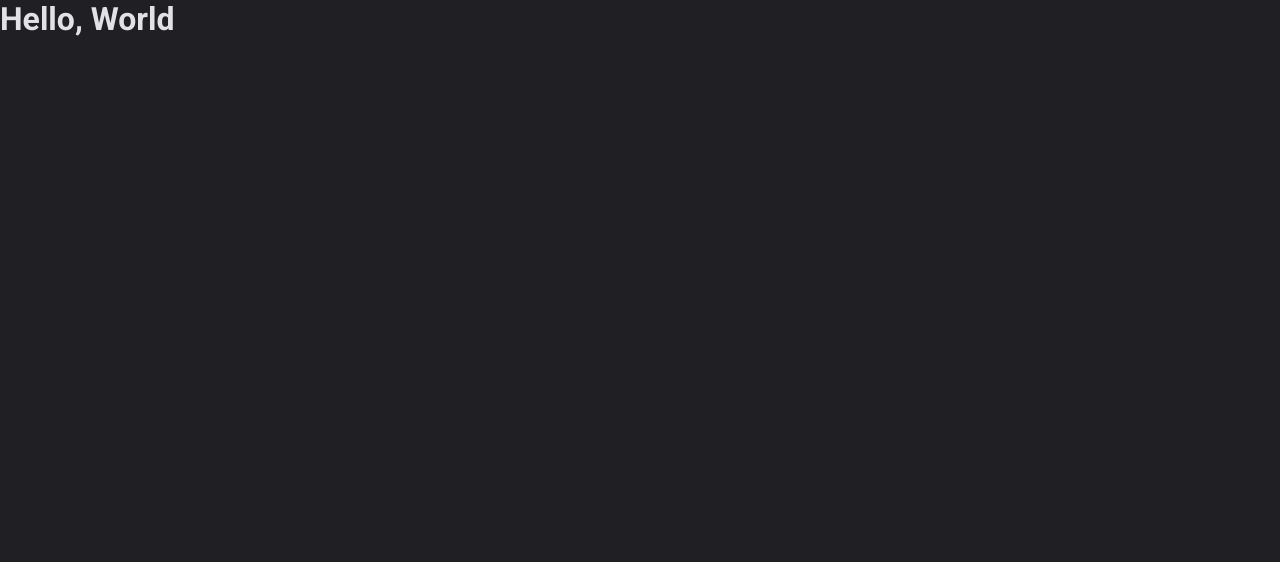
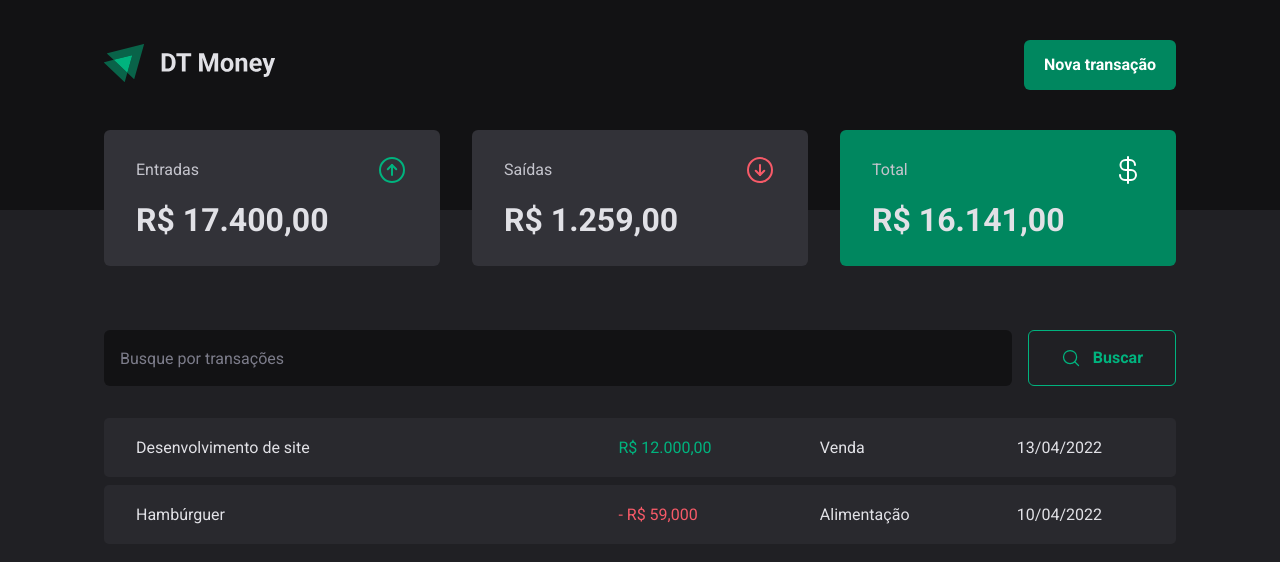
Before and after one commit to trybrito/dt-money, a React (Vite) app: page / in a window 1280 px wide. Shown: the top 562 px of the page. Built offline with nearby package versions, Linux system fonts and the light colour scheme.

Commit message:
styles: transactions page

```diff
--- a/package.json
+++ b/package.json
@@ -9,14 +9,16 @@
     "preview": "vite preview"
   },
   "dependencies": {
-    "@types/styled-components": "^5.1.34",
+    "phosphor-react": "^1.4.1",
     "react": "^18.3.1",
     "react-dom": "^18.3.1",
+    "react-router-dom": "^7.1.3",
     "styled-components": "^6.1.14"
   },
   "devDependencies": {
     "@types/react": "^18.3.18",
     "@types/react-dom": "^18.3.5",
+    "@types/styled-components": "^5.1.34",
     "@vitejs/plugin-react": "^4.3.4",
     "globals": "^15.14.0",
     "typescript": "~5.6.2",
--- a/src/App.tsx
+++ b/src/App.tsx
@@ -1,11 +1,15 @@
+import { BrowserRouter } from 'react-router-dom';
 import { ThemeProvider } from 'styled-components';
 import { defaultTheme } from './styles/themes/default.ts';
 import { GlobalStyle } from './styles/global.ts';
+import { Router } from './Router.tsx';
 
 export function App() {
   return (
     <ThemeProvider theme={defaultTheme}>
-      <h1>Hello, World</h1>
+      <BrowserRouter>
+        <Router />
+      </BrowserRouter>
 
       <GlobalStyle />
     </ThemeProvider>
--- /dev/null
+++ b/src/Router.tsx
@@ -0,0 +1,10 @@
+import { Routes, Route } from 'react-router-dom';
+import { Transactions } from './pages/Transactions';
+
+export function Router() {
+  return (
+    <Routes>
+      <Route path="" element={<Transactions />} />
+    </Routes>
+  );
+}
--- /dev/null
+++ b/src/components/Header/index.tsx
@@ -0,0 +1,18 @@
+import { HeaderContainer, HeaderContent, NewTransactionButton } from './styles';
+import dtMoneyLogo from '../../assets/logo.svg';
+import { NavLink } from 'react-router-dom';
+
+export function Header() {
+  return (
+    <HeaderContainer>
+      <HeaderContent>
+        <NavLink to="/">
+          <img src={dtMoneyLogo} alt="" />
+        </NavLink>
+        <NewTransactionButton type="button">
+          Nova transação
+        </NewTransactionButton>
+      </HeaderContent>
+    </HeaderContainer>
+  );
+}
--- /dev/null
+++ b/src/components/Header/styles.ts
@@ -0,0 +1,35 @@
+import styled from 'styled-components';
+
+export const HeaderContainer = styled.header`
+  background-color: ${(props) => props.theme['gray-900']};
+  padding: 2.5rem 0 7.5rem;
+`;
+
+export const HeaderContent = styled.div`
+  width: 100%;
+  max-width: 1120px;
+  margin: 0 auto;
+  padding: 0 1.5rem;
+
+  display: flex;
+  justify-content: space-between;
+  align-items: center;
+
+  & > img {
+    cursor: pointer;
+  }
+`;
+
+export const NewTransactionButton = styled.button`
+  padding: 0.75rem 1.25rem;
+  font-weight: bold;
+  line-height: 1.6;
+  color: ${(props) => props.theme.white};
+  background-color: ${(props) => props.theme['green-500']};
+  border-radius: 6px;
+  transition: background-color 200ms;
+
+  &:hover {
+    background-color: ${(props) => props.theme['green-300']};
+  }
+`;
--- /dev/null
+++ b/src/components/SearchForm/index.tsx
@@ -0,0 +1,14 @@
+import { MagnifyingGlass } from 'phosphor-react';
+import { SearchFormContainer } from './styles';
+
+export function SearchForm() {
+  return (
+    <SearchFormContainer>
+      <input type="text" placeholder="Busque por transações" />
+      <button type="button">
+        <MagnifyingGlass size={20} />
+        Buscar
+      </button>
+    </SearchFormContainer>
+  );
+}
--- /dev/null
+++ b/src/components/SearchForm/styles.ts
@@ -0,0 +1,41 @@
+import styled from 'styled-components';
+
+export const SearchFormContainer = styled.form`
+  display: flex;
+  gap: 1rem;
+
+  input {
+    flex: 1;
+    padding: 1rem;
+    background-color: ${(props) => props.theme['gray-900']};
+    color: ${(props) => props.theme['gray-300']};
+    border-radius: 6px;
+
+    &::placeholder {
+      color: ${(props) => props.theme['gray-500']};
+    }
+  }
+
+  button {
+    display: flex;
+    align-items: center;
+    gap: 0.75rem;
+    padding: 0.875rem 2rem;
+
+    font-weight: bold;
+    line-height: 1.6;
+    color: ${(props) => props.theme['green-300']};
+    background-color: transparent;
+
+    border: 1px solid ${(props) => props.theme['green-300']};
+    border-radius: 6px;
+    transition: background-color 200ms, border-color 200ms, color 200ms;
+
+    &:hover {
+      background-color: ${(props) => props.theme['green-500']};
+      border-color: ${(props) => props.theme['green-500']};
+
+      color: ${(props) => props.theme.white};
+    }
+  }
+`;
--- /dev/null
+++ b/src/components/Summary/index.tsx
@@ -0,0 +1,30 @@
+import { ArrowCircleDown, ArrowCircleUp, CurrencyDollar } from 'phosphor-react';
+import { SummaryCard, SummaryContainer } from './styles';
+
+export function Summary() {
+  return (
+    <SummaryContainer>
+      <SummaryCard>
+        <header>
+          <span>Entradas</span>
+          <ArrowCircleUp size={32} />
+        </header>
+        <strong>R$ 17.400,00</strong>
+      </SummaryCard>
+      <SummaryCard>
+        <header>
+          <span>Saídas</span>
+          <ArrowCircleDown size={32} />
+        </header>
+        <strong>R$ 1.259,00</strong>
+      </SummaryCard>
+      <SummaryCard variant="green">
+        <header>
+          <span>Total</span>
+          <CurrencyDollar size={32} />
+        </header>
+        <strong>R$ 16.141,00</strong>
+      </SummaryCard>
+    </SummaryContainer>
+  );
+}
--- /dev/null
+++ b/src/components/Summary/styles.ts
@@ -0,0 +1,62 @@
+import styled, { css } from 'styled-components';
+
+export const SummaryContainer = styled.section`
+  width: 100%;
+  max-width: 1120px;
+  margin: 0 auto;
+  padding: 0 1.5rem;
+
+  display: grid;
+  grid-template-columns: repeat(3, 1fr);
+  gap: 2rem;
+  margin-top: -5rem;
+`;
+
+interface SummaryCardProps {
+  variant?: 'green';
+}
+
+export const SummaryCard = styled.div<SummaryCardProps>`
+  background-color: ${(props) => props.theme['gray-600']};
+
+  ${(props) =>
+    props.variant === 'green' &&
+    css`
+      background-color: ${props.theme['green-500']};
+    `}
+
+  padding: 1.5rem 2rem;
+  border-radius: 6px;
+
+  &:nth-child(1) header > svg {
+    color: ${(props) => props.theme['green-300']};
+  }
+
+  &:nth-child(2) header > svg {
+    color: ${(props) => props.theme['red-300']};
+  }
+
+  &:nth-child(3) header > svg {
+    color: ${(props) => props.theme.white};
+  }
+
+  header {
+    display: flex;
+    align-items: center;
+    justify-content: space-between;
+    color: ${(props) => props.theme['gray-300']};
+
+    span {
+      line-height: 1.6;
+    }
+  }
+
+  strong {
+    display: block;
+    margin-top: 0.75rem;
+
+    font-size: 2rem;
+    line-height: 1.4;
+    font-weight: bold;
+  }
+`;
--- /dev/null
+++ b/src/pages/Transactions/index.tsx
@@ -0,0 +1,41 @@
+import { Header } from '../../components/Header';
+import { SearchForm } from '../../components/SearchForm';
+import { Summary } from '../../components/Summary';
+import {
+  PriceHighlight,
+  TransactionsContainer,
+  TransactionsTable,
+} from './styles';
+
+export function Transactions() {
+  return (
+    <div>
+      <Header />
+      <Summary />
+
+      <TransactionsContainer>
+        <SearchForm />
+        <TransactionsTable>
+          <tbody>
+            <tr>
+              <td>Desenvolvimento de site</td>
+              <td>
+                <PriceHighlight variant="income">R$ 12.000,00</PriceHighlight>
+              </td>
+              <td>Venda</td>
+              <td>13/04/2022</td>
+            </tr>
+            <tr>
+              <td>Hambúrguer</td>
+              <td>
+                <PriceHighlight variant="outcome">- R$ 59,000</PriceHighlight>
+              </td>
+              <td>Alimentação</td>
+              <td>10/04/2022</td>
+            </tr>
+          </tbody>
+        </TransactionsTable>
+      </TransactionsContainer>
+    </div>
+  );
+}
--- /dev/null
+++ b/src/pages/Transactions/styles.ts
@@ -0,0 +1,43 @@
+import styled from 'styled-components';
+
+export const TransactionsContainer = styled.main`
+  width: 100%;
+  max-width: 1120px;
+  margin: 4rem auto 0;
+  padding: 0 1.5rem;
+`;
+
+export const TransactionsTable = styled.table`
+  width: 100%;
+  border-collapse: separate;
+  border-spacing: 0 0.5rem;
+  margin-top: 1.5rem;
+
+  td {
+    padding: 1.25rem 2rem;
+    background-color: ${(props) => props.theme['gray-700']};
+    line-hight: 1.6;
+
+    &:first-child {
+      width: 45%;
+      border-top-left-radius: 5px;
+      border-bottom-left-radius: 5px;
+    }
+
+    &:last-child {
+      border-top-right-radius: 5px;
+      border-bottom-right-radius: 5px;
+    }
+  }
+`;
+
+interface PriceHighlightProps {
+  variant: 'income' | 'outcome';
+}
+
+export const PriceHighlight = styled.span<PriceHighlightProps>`
+  color: ${(props) =>
+    props.variant === 'income'
+      ? props.theme['green-300']
+      : props.theme['red-300']};
+`;
--- a/src/styles/global.ts
+++ b/src/styles/global.ts
@@ -29,6 +29,10 @@
     cursor: pointer;
   }
 
+  input {
+    border: 0;
+  }
+
   body, input, textarea, button {
     font: 400 1rem "Roboto", sans-serif;
   }
```
Also changed, not shown: src/assets/logo.svg (added), 1 other file (tests, documents, lock files or other folders).
